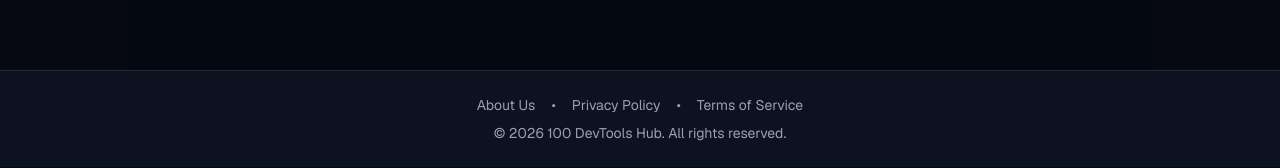
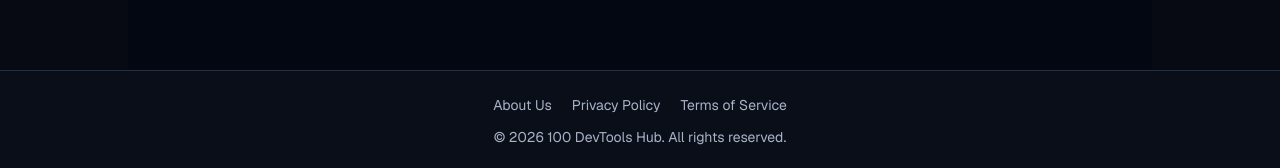
Before and after one commit to Vall-Re/dev-tools, a Next.js app: page / in a window 1280 px wide. Shown: the part 2719-2887 px from the top of the page. Built offline with nearby package versions, Linux system fonts and the light colour scheme.

Commit message:
Refine root layout and footer

```diff
--- a/app/layout.tsx
+++ b/app/layout.tsx
@@ -30,7 +30,7 @@ export default function RootLayout({ children }: { children: React.ReactNode })
   return (
     <html
       lang="en"
-      className={`${geistSans.variable} ${geistMono.variable} h-full antialiased dark`}
+      className={`${geistSans.variable} ${geistMono.variable} h-full antialiased`}
     >
       <head>
         <script
@@ -43,21 +43,38 @@ export default function RootLayout({ children }: { children: React.ReactNode })
       <body className="min-h-full flex flex-col">
         <Header />
         <div className="flex-1">{children}</div>
-        <footer className="mt-auto py-6 border-t border-gray-800 text-center text-sm text-gray-400 bg-gray-900/60">
-          <div className="space-x-4 mb-2">
-            <Link href="/about" className="hover:underline hover:text-gray-200">
+        <footer className="mt-auto border-t border-border bg-surface-900/60">
+          <div className="mx-auto flex w-full max-w-6xl flex-col items-center gap-3 px-6 py-6 text-sm text-text-secondary">
+            <nav
+              aria-label="Footer navigation"
+              className="flex flex-wrap items-center justify-center gap-x-5 gap-y-2"
+            >
+              <Link
+                href="/about"
+                className="transition-colors hover:text-text-primary"
+              >
                 About Us
               </Link>
-            <span>•</span>
-            <Link href="/privacy" className="hover:underline hover:text-gray-200">
+
+              <Link
+                href="/privacy"
+                className="transition-colors hover:text-text-primary"
+              >
                 Privacy Policy
               </Link>
-            <span>•</span>
-            <Link href="/terms" className="hover:underline hover:text-gray-200">
+
+              <Link
+                href="/terms"
+                className="transition-colors hover:text-text-primary"
+              >
                 Terms of Service
               </Link>
+            </nav>
+
+            <p>
+              &copy; {new Date().getFullYear()} 100 DevTools Hub. All rights reserved.
+            </p>
           </div>
-          <p>&copy; {new Date().getFullYear()} 100 DevTools Hub. All rights reserved.</p>
         </footer>
         <Analytics />
         <SpeedInsights />
```
Lines whose indentation alone changed are shown as unchanged.
